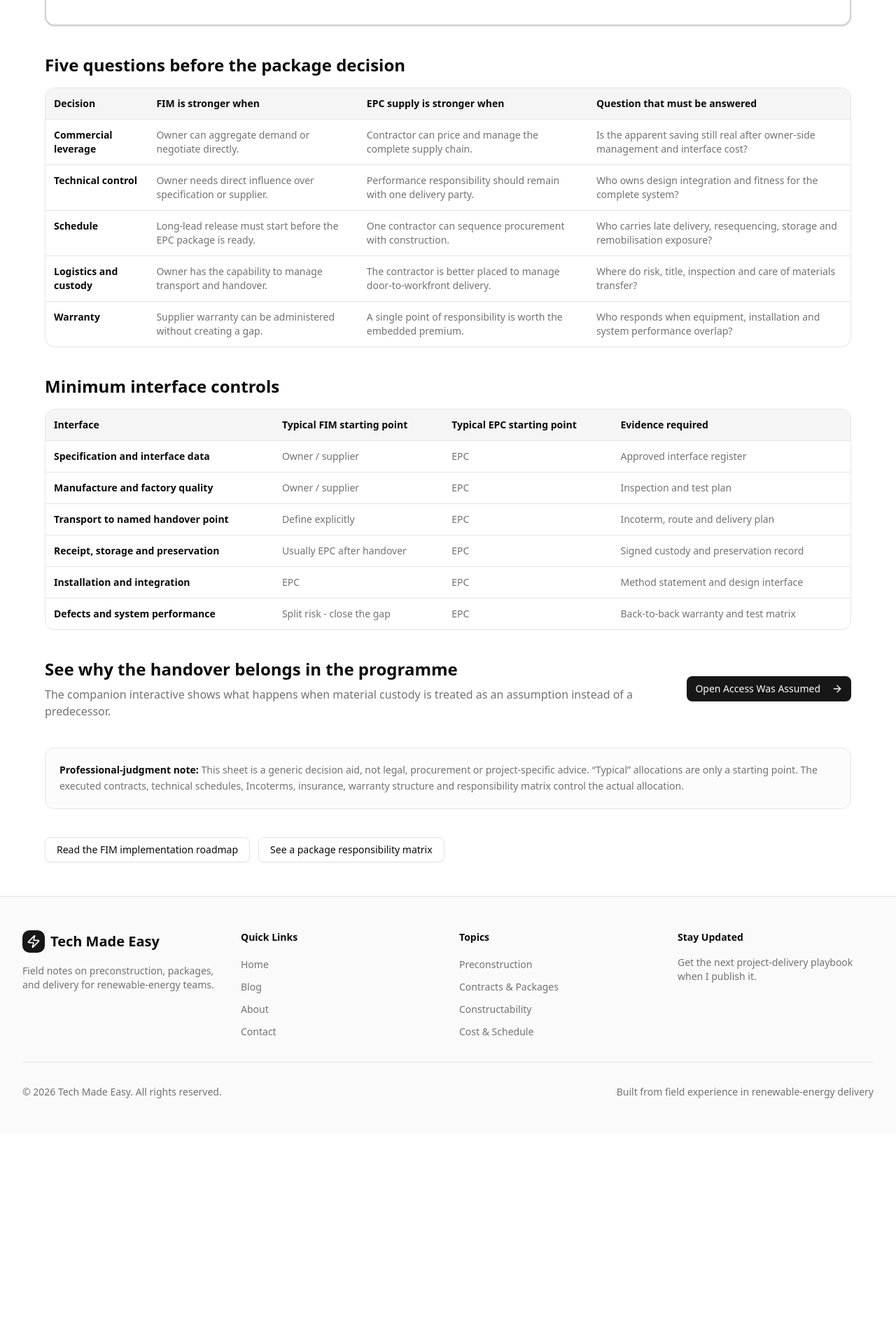
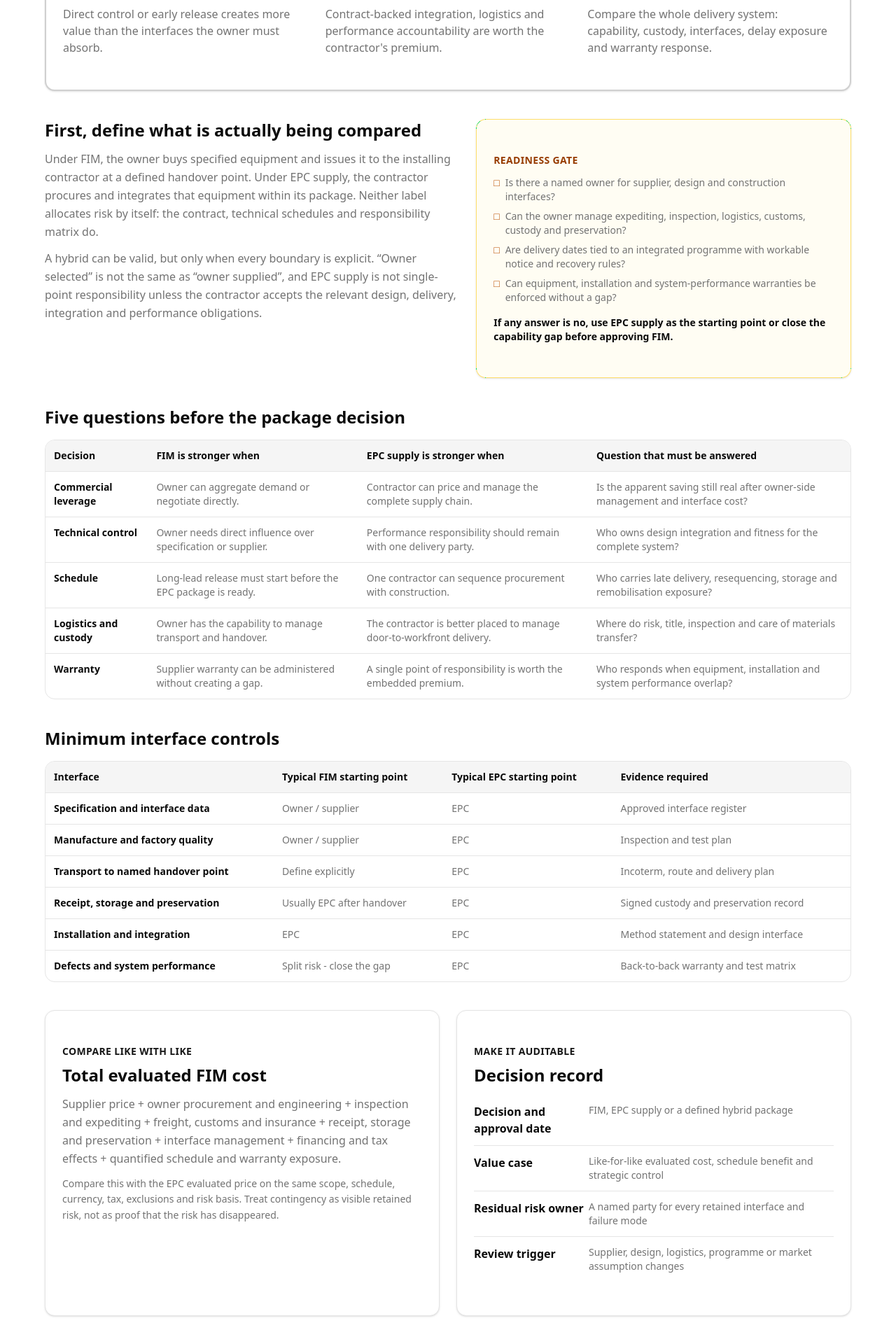
Before and after one commit to Vietduc88x/techmadeeasy-website, a React (Vite) app: page /blog/fim-vs-epc-decision-sheet in a window 1280 px wide. Shown: the part 700-2620 px from the top of the page at 70% size. Before the commit the page ends 2318 px from the top, so only its background shows below. Built offline with nearby package versions, Linux system fonts and the light colour scheme.

Commit message:
Improve FIM versus EPC decision sheet (#5)
Co-authored-by: Vietduc88x <Vietduc88x@users.noreply.github.com>

```diff
--- a/src/pages/FIMvsEPCDecisionSheet.jsx
+++ b/src/pages/FIMvsEPCDecisionSheet.jsx
@@ -23,9 +23,23 @@ const controlRows = [
   ['Defects and system performance', 'Split risk - close the gap', 'EPC', 'Back-to-back warranty and test matrix'],
 ];
 
+const readinessChecks = [
+  'Is there a named owner for supplier, design and construction interfaces?',
+  'Can the owner manage expediting, inspection, logistics, customs, custody and preservation?',
+  'Are delivery dates tied to an integrated programme with workable notice and recovery rules?',
+  'Can equipment, installation and system-performance warranties be enforced without a gap?',
+];
+
+const decisionRecord = [
+  ['Decision and approval date', 'FIM, EPC supply or a defined hybrid package'],
+  ['Value case', 'Like-for-like evaluated cost, schedule benefit and strategic control'],
+  ['Residual risk owner', 'A named party for every retained interface and failure mode'],
+  ['Review trigger', 'Supplier, design, logistics, programme or market assumption changes'],
+];
+
 export function FIMvsEPCDecisionSheet() {
   return (
-    <div className="flex flex-col">
+    <div className="flex w-full min-w-0 flex-col overflow-x-hidden">
       <Helmet>
         <title>FIM versus EPC Decision Sheet | Tech Made Easy</title>
         <meta name="description" content="A one-page procurement decision aid comparing free-issue materials with EPC supply across control, interfaces, logistics, schedule and warranty." />
@@ -37,9 +51,9 @@ export function FIMvsEPCDecisionSheet() {
           <div className="mx-auto max-w-6xl">
             <Button asChild variant="ghost" className="mb-6"><Link to="/blog"><ArrowLeft className="mr-2 h-4 w-4" />Back to Blog</Link></Button>
             <div className="mb-5 flex flex-wrap gap-2"><Badge>Before the Spade</Badge><Badge variant="secondary">Contracts &amp; Packages</Badge><Badge variant="outline">Printable one-pager</Badge></div>
-            <h1 className="max-w-4xl text-4xl font-bold tracking-tight lg:text-6xl">FIM versus EPC</h1>
+            <h1 className="max-w-4xl text-4xl font-bold tracking-tight lg:text-6xl">Free-issue materials versus EPC supply</h1>
             <p className="mt-5 max-w-3xl text-xl leading-relaxed text-muted-foreground">
-              The price comparison is the easy part. The decision turns on who can actually manage the interfaces created by taking supply away from the EPC contractor.
+              This field-ready sheet compares free-issue materials (FIM) with engineering, procurement and construction (EPC) supply. The price comparison is the easy part; the decision turns on who can manage the interfaces.
             </p>
             <div className="mt-7 flex flex-col gap-3 sm:flex-row">
               <Button asChild><a href="/downloads/fim-vs-epc-decision-sheet.pdf" download><FileDown className="mr-2 h-4 w-4" />Download the one-page PDF</a></Button>
@@ -49,21 +63,44 @@ export function FIMvsEPCDecisionSheet() {
         </div>
       </section>
 
-      <article className="container mx-auto px-4 py-12 sm:px-6 lg:px-8 print:px-0 print:py-0">
-        <div className="mx-auto max-w-6xl space-y-10">
+      <article className="container mx-auto min-w-0 overflow-x-hidden px-4 py-12 sm:px-6 lg:px-8 print:px-0 print:py-0">
+        <div className="mx-auto w-full min-w-0 max-w-6xl space-y-10">
           <div className="hidden print:block"><h1 className="text-3xl font-bold">FIM versus EPC - decision sheet</h1><p className="mt-2 text-sm">A generic project-delivery aid by Tech Made Easy</p></div>
 
           <Card className="border-2 border-primary/20">
             <CardContent className="grid gap-6 p-6 md:grid-cols-3">
               <div><p className="text-sm font-semibold uppercase tracking-wide text-primary">Choose FIM when</p><p className="mt-2 text-muted-foreground">Direct control or early release creates more value than the interfaces the owner must absorb.</p></div>
-              <div><p className="text-sm font-semibold uppercase tracking-wide text-primary">Choose EPC supply when</p><p className="mt-2 text-muted-foreground">Single-point integration, logistics and performance accountability are worth the contractor&apos;s premium.</p></div>
+              <div><p className="text-sm font-semibold uppercase tracking-wide text-primary">Choose EPC supply when</p><p className="mt-2 text-muted-foreground">Contract-backed integration, logistics and performance accountability are worth the contractor&apos;s premium.</p></div>
               <div><p className="text-sm font-semibold uppercase tracking-wide text-amber-700 dark:text-amber-300">Do not decide on price alone</p><p className="mt-2 text-muted-foreground">Compare the whole delivery system: capability, custody, interfaces, delay exposure and warranty response.</p></div>
             </CardContent>
           </Card>
 
+          <section className="grid gap-6 lg:grid-cols-[1.05fr_0.95fr]">
+            <div>
+              <h2 className="text-2xl font-bold">First, define what is actually being compared</h2>
+              <p className="mt-3 leading-relaxed text-muted-foreground">
+                Under FIM, the owner buys specified equipment and issues it to the installing contractor at a defined handover point. Under EPC supply, the contractor procures and integrates that equipment within its package. Neither label allocates risk by itself: the contract, technical schedules and responsibility matrix do.
+              </p>
+              <p className="mt-3 leading-relaxed text-muted-foreground">
+                A hybrid can be valid, but only when every boundary is explicit. “Owner selected” is not the same as “owner supplied”, and EPC supply is not single-point responsibility unless the contractor accepts the relevant design, delivery, integration and performance obligations.
+              </p>
+            </div>
+
+            <Card className="border-amber-300/70 bg-amber-50/60 dark:border-amber-700/60 dark:bg-amber-950/20">
+              <CardContent className="p-6">
+                <p className="text-sm font-semibold uppercase tracking-wide text-amber-800 dark:text-amber-300">Readiness gate</p>
+                <ul className="mt-3 space-y-2 text-sm text-muted-foreground">
+                  {readinessChecks.map((check) => <li key={check} className="flex gap-2"><span aria-hidden="true" className="font-bold text-amber-700 dark:text-amber-300">□</span><span>{check}</span></li>)}
+                </ul>
+                <p className="mt-4 text-sm font-semibold text-foreground">If any answer is no, use EPC supply as the starting point or close the capability gap before approving FIM.</p>
+              </CardContent>
+            </Card>
+          </section>
+
           <section>
             <h2 className="mb-4 text-2xl font-bold">Five questions before the package decision</h2>
-            <div className="overflow-x-auto rounded-xl border">
+            <p className="mb-3 text-sm text-muted-foreground sm:hidden">Swipe the table to compare EPC supply and the decision question →</p>
+            <div className="w-full min-w-0 max-w-full overflow-x-auto rounded-xl border">
               <table className="w-full min-w-[900px] border-collapse text-sm">
                 <thead className="bg-muted"><tr><th className="p-3 text-left">Decision</th><th className="p-3 text-left">FIM is stronger when</th><th className="p-3 text-left">EPC supply is stronger when</th><th className="p-3 text-left">Question that must be answered</th></tr></thead>
                 <tbody>{decisionRows.map((row) => <tr key={row[0]} className="border-t align-top">{row.map((cell, index) => <td key={cell} className={`p-3 ${index === 0 ? 'font-semibold text-foreground' : 'text-muted-foreground'}`}>{cell}</td>)}</tr>)}</tbody>
@@ -73,12 +110,43 @@ export function FIMvsEPCDecisionSheet() {
 
           <section>
             <h2 className="mb-4 text-2xl font-bold">Minimum interface controls</h2>
-            <div className="overflow-x-auto rounded-xl border">
+            <p className="mb-3 text-sm text-muted-foreground sm:hidden">Swipe the table to see the full allocation and required evidence →</p>
+            <div className="w-full min-w-0 max-w-full overflow-x-auto rounded-xl border">
               <table className="w-full min-w-[760px] border-collapse text-sm">
                 <thead className="bg-muted"><tr><th className="p-3 text-left">Interface</th><th className="p-3 text-left">Typical FIM starting point</th><th className="p-3 text-left">Typical EPC starting point</th><th className="p-3 text-left">Evidence required</th></tr></thead>
                 <tbody>{controlRows.map((row) => <tr key={row[0]} className="border-t align-top">{row.map((cell, index) => <td key={cell} className={`p-3 ${index === 0 ? 'font-semibold text-foreground' : 'text-muted-foreground'}`}>{cell}</td>)}</tr>)}</tbody>
               </table>
             </div>
+          </section>
+
+          <section className="grid gap-6 lg:grid-cols-2">
+            <Card>
+              <CardContent className="p-6">
+                <p className="text-sm font-semibold uppercase tracking-wide text-primary">Compare like with like</p>
+                <h2 className="mt-2 text-2xl font-bold">Total evaluated FIM cost</h2>
+                <p className="mt-3 leading-relaxed text-muted-foreground">
+                  Supplier price + owner procurement and engineering + inspection and expediting + freight, customs and insurance + receipt, storage and preservation + interface management + financing and tax effects + quantified schedule and warranty exposure.
+                </p>
+                <p className="mt-3 text-sm leading-relaxed text-muted-foreground">
+                  Compare this with the EPC evaluated price on the same scope, schedule, currency, tax, exclusions and risk basis. Treat contingency as visible retained risk, not as proof that the risk has disappeared.
+                </p>
+              </CardContent>
+            </Card>
+
+            <Card>
+              <CardContent className="p-6">
+                <p className="text-sm font-semibold uppercase tracking-wide text-primary">Make it auditable</p>
+                <h2 className="mt-2 text-2xl font-bold">Decision record</h2>
+                <dl className="mt-3 divide-y">
+                  {decisionRecord.map(([term, description]) => (
+                    <div key={term} className="grid gap-1 py-3 sm:grid-cols-[10rem_1fr]">
+                      <dt className="font-semibold text-foreground">{term}</dt>
+                      <dd className="text-sm text-muted-foreground">{description}</dd>
+                    </div>
+                  ))}
+                </dl>
+              </CardContent>
+            </Card>
           </section>
 
           <div className="grid gap-5 md:grid-cols-[1fr_auto] md:items-center print:hidden">
@@ -90,6 +158,14 @@ export function FIMvsEPCDecisionSheet() {
             <strong className="text-foreground">Professional-judgment note:</strong> This sheet is a generic decision aid, not legal, procurement or project-specific advice. “Typical” allocations are only a starting point. The executed contracts, technical schedules, Incoterms, insurance, warranty structure and responsibility matrix control the actual allocation.
           </div>
 
+          <section className="print:hidden">
+            <h2 className="text-2xl font-bold">Further reading</h2>
+            <ul className="mt-3 space-y-2 text-sm text-muted-foreground">
+              <li><a className="font-medium text-primary underline-offset-4 hover:underline" href="https://www.worldbank.org/en/projects-operations/products-and-services/brief/procurement-new-framework" target="_blank" rel="noreferrer">World Bank Procurement Framework</a> — fit-for-purpose procurement and value for money.</li>
+              <li><a className="font-medium text-primary underline-offset-4 hover:underline" href="https://iccwbo.org/business-solutions/incoterms-rules/" target="_blank" rel="noreferrer">ICC Incoterms rules</a> — the tasks, costs and risks attached to delivery terms.</li>
+            </ul>
+          </section>
+
           <div className="flex flex-wrap gap-3 print:hidden">
             <Button asChild variant="outline"><Link to="/blog/fim-implementation-roadmap">Read the FIM implementation roadmap</Link></Button>
             <Button asChild variant="outline"><Link to="/blog/matrix-of-responsibility-between-packages-for-offshore-wind">See a package responsibility matrix</Link></Button>
```
Also changed, not shown: 1 other file (tests, documents, lock files or other folders).
